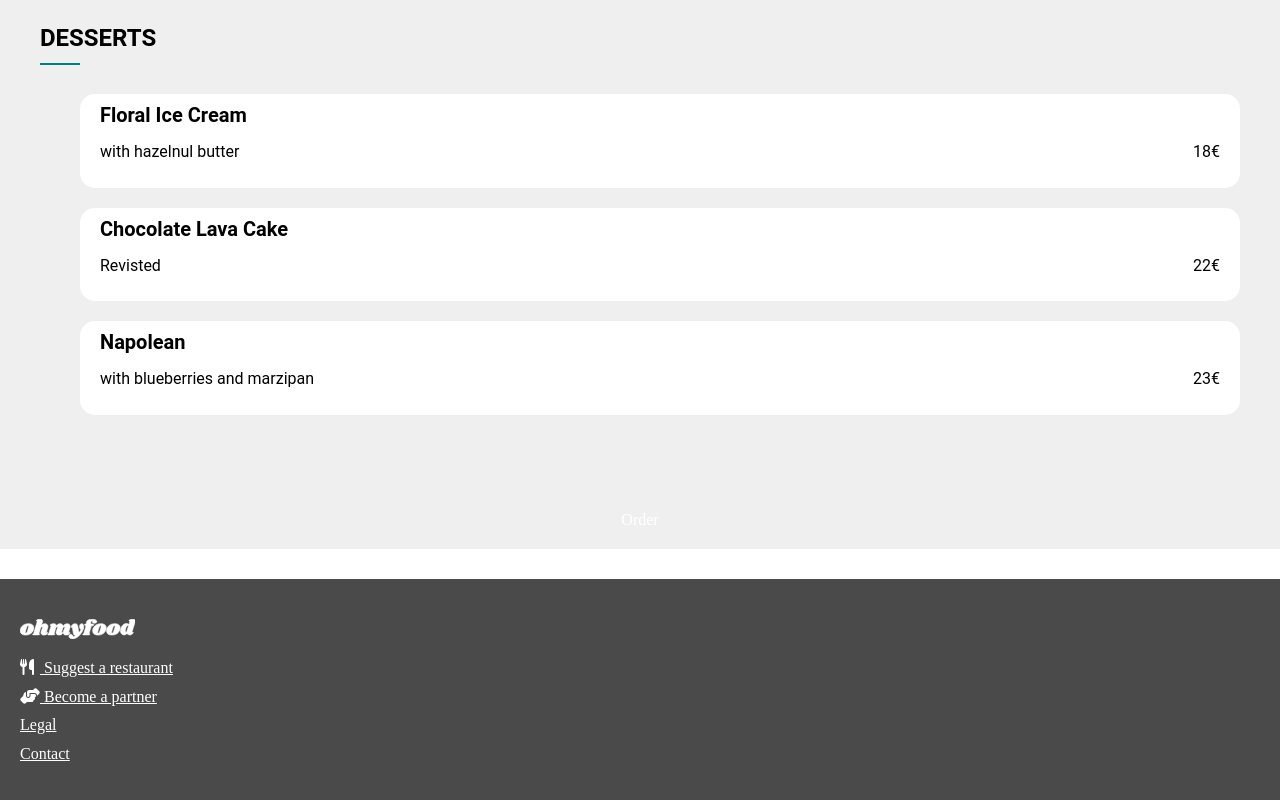
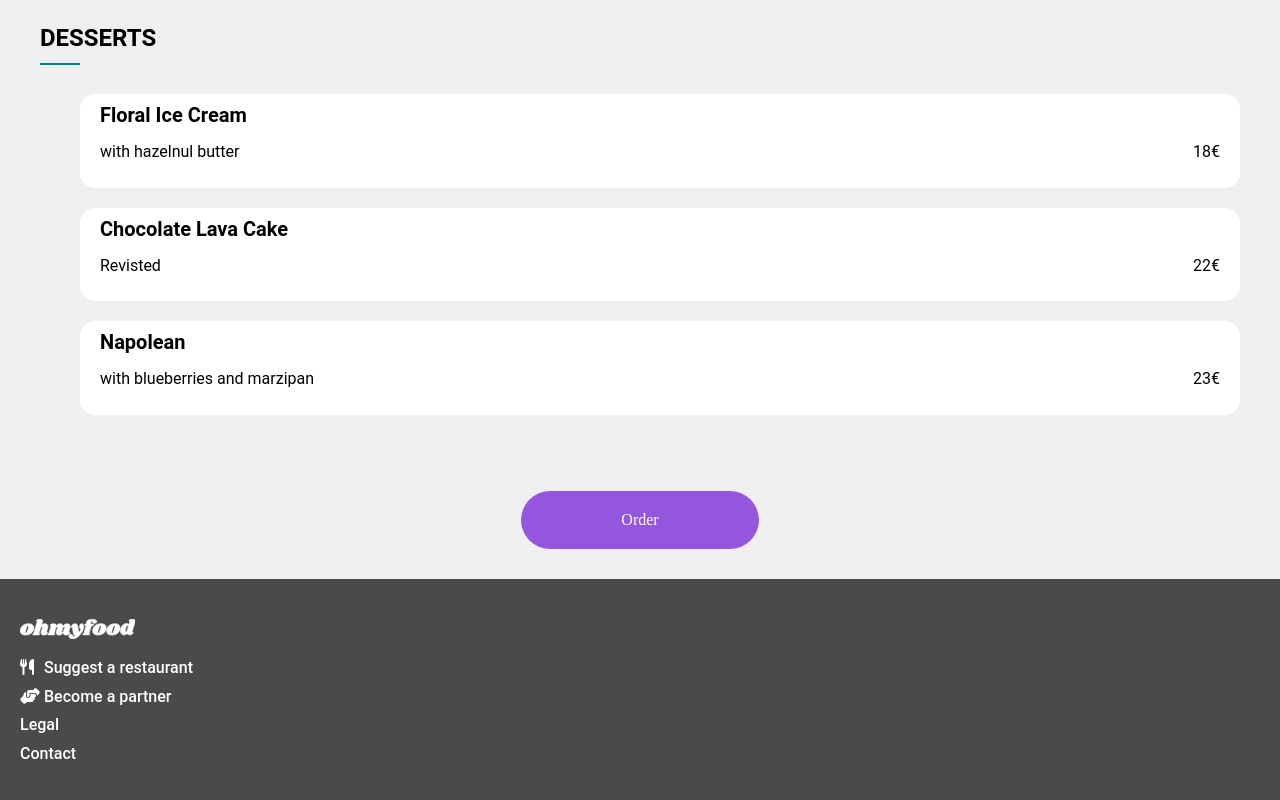
Before and after one commit to QuentinGibson/p3-openclassroom, a website: page menu/bastille.html in a window 1280 px wide. Shown: the part 1862-2662 px from the top of the page. Drawn offline with nearby package versions, Linux system fonts and the light colour scheme.

Commit message:
add style to footer in menu pages

```diff
--- a/css/index/footer.css
+++ b/css/index/footer.css
@@ -16,8 +16,10 @@ footer ul {
 }
 
 .footer-menu-item {
+  font-family: 'Roboto', sans-serif;
   font-weight: 500;
   color: white;
+  text-decoration: none;
 }
 
 footer li {
--- a/css/menu.css
+++ b/css/menu.css
@@ -1,3 +1,4 @@
+@import "variable.css";
 @import "index/header.css";
 @import "index/footer.css";
 
@@ -146,7 +147,7 @@ h1, h2, h3, h4, h5, h6, p, span {
 }
 
 .order-button-container {
-  margin: 30px 0;
+  padding: 30px 0;
   display: flex;
   justify-content: center;
 }
```
